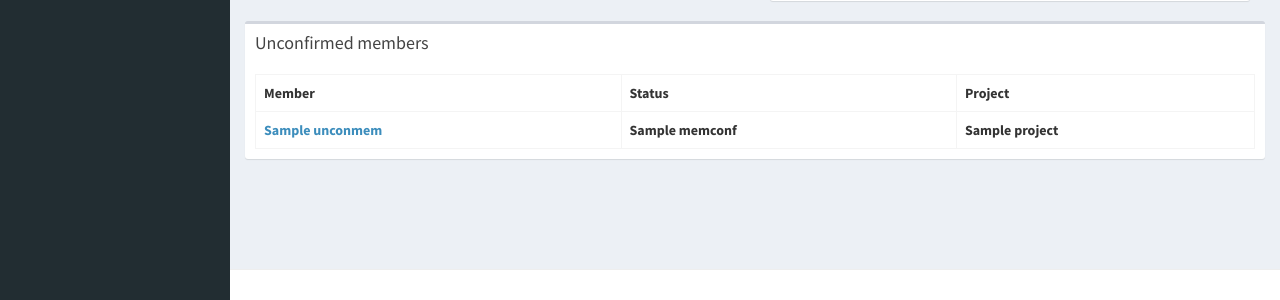
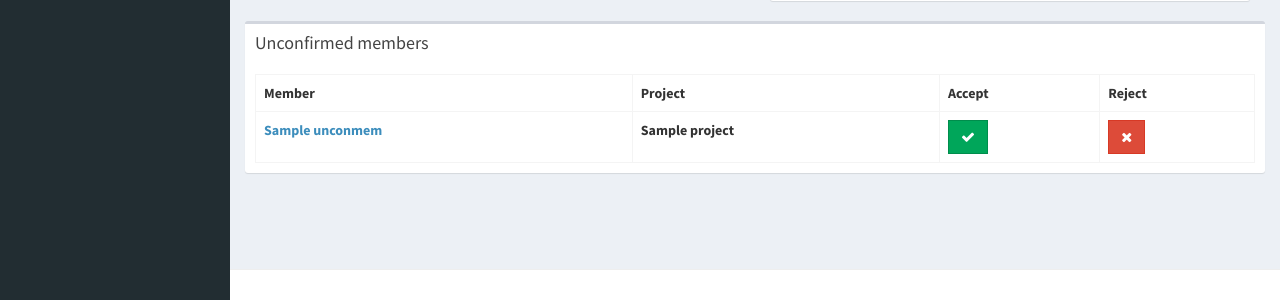
Before and after one commit to NITSWAC/githubforall, a Django app: template templates/site/dashboard.html in a window 1280 px wide. Shown: the part 500-800 px from the top of the page. Run offline with Django 3.2, Linux system fonts and the light colour scheme; data comes from the database, SQL or seed files in the repository; both versions use the stored data as it was after the commit; the template is opened without the code that fills it: values that come from a table or form of the project are taken from there, most other values are stand-ins (such as "Sample title", 1, 10 or a date in 2020); lists and menus that the app fills with data are empty; parts of the project's set-up code (start-up, migrations or seed data) failed here and were passed over; some libraries are stand-ins or nearby versions.

Commit message:
added accept and reject

```diff
--- a/githubforall/urls.py
+++ b/githubforall/urls.py
@@ -19,6 +19,8 @@ urlpatterns = patterns('',
     url(r'^(?P<project_id>\d+)/applytoproject/$', 'dashboard.views.applytoproject'),
     url(r'^search/$', 'dashboard.views.search'),
     url(r'^(?P<user_id>\d+)/profile/$', 'dashboard.views.profile'),
+    url(r'^(?P<user_id>\d+)-(?P<project_id>\d+)/accept/$', 'dashboard.views.accept'),
+    url(r'^(?P<user_id>\d+)-(?P<project_id>\d+)/reject/$', 'dashboard.views.reject'),
 
 
 )
--- a/templates/site/dashboard.html
+++ b/templates/site/dashboard.html
@@ -120,14 +120,16 @@
           {%if unconmem %}
           <tr>
             <th>Member</th>
-            <th>Status</th>
             <th>Project</th>
+            <th>Accept</th>
+            <th>Reject</th>
           </tr>
           {% for m in unconmem %}
           <tr>
           <th><a href="/{{ m.mempk}}/profile">{{m.memname}}</th>
-          <th>{{m.memconf}}</th>
-          <th>{{m.project}}</th>
+          <th>{{m.project.name}}</th>
+          <th><a href="/{{m.mempk}}-{{m.project.pk}}/accept" class="btn btn-flat btn-success"><i class="fa fa-check"></i></a></th>
+          <th><a href="/{{m.mempk}}-{{m.project.pk}}/reject" class="btn btn-flat btn-danger"><i class="fa fa-times"></i></a></th>
           {% endfor %}
           {% else %}
           <tr>No Members bro </tr>
--- a/templates/site/viewproject.html
+++ b/templates/site/viewproject.html
@@ -3,7 +3,7 @@
 {%block content %}
  <section class="content">
  <div class="row">
- <div class="col-md-3"><a href="#" class="thumbnail"><img class="" src={{profile_pic}} class="img-responsive" style="width: 40%; height: 100px; "></a></div>
+ <div class="col-md-3"><a href="#" class="thumbnail"><img class="" src={{profile_pic2}} class="img-responsive" style="width: 40%; height: 100px; "></a></div>
  <div class="col-md-6"><h1>{{project.name}}</h1><h4>Managed by {{project.admin}}</h4></div>
  {% if flag == 1 %}
 
```
Also changed, not shown: dashboard/views.py (+29 -6 lines), db.sqlite3, media/project_img/page-background.png (added), 2 other files.
